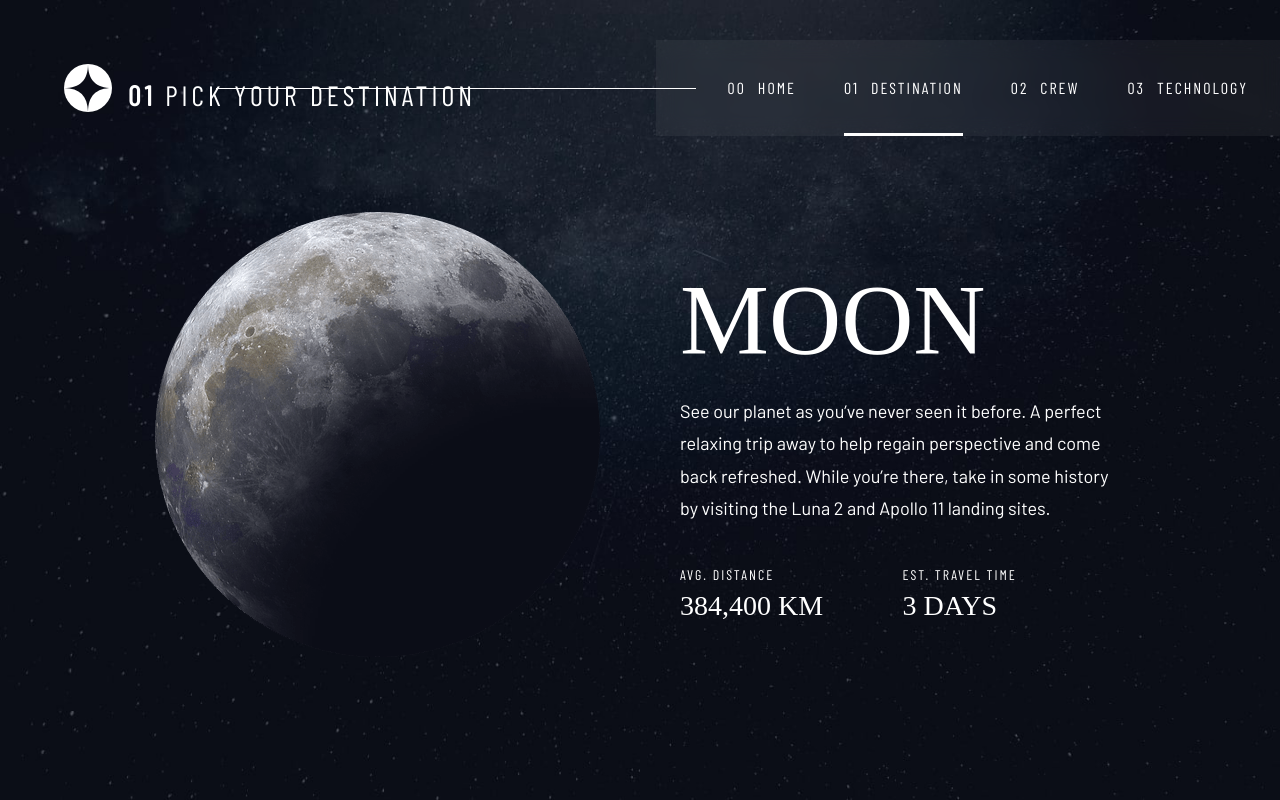
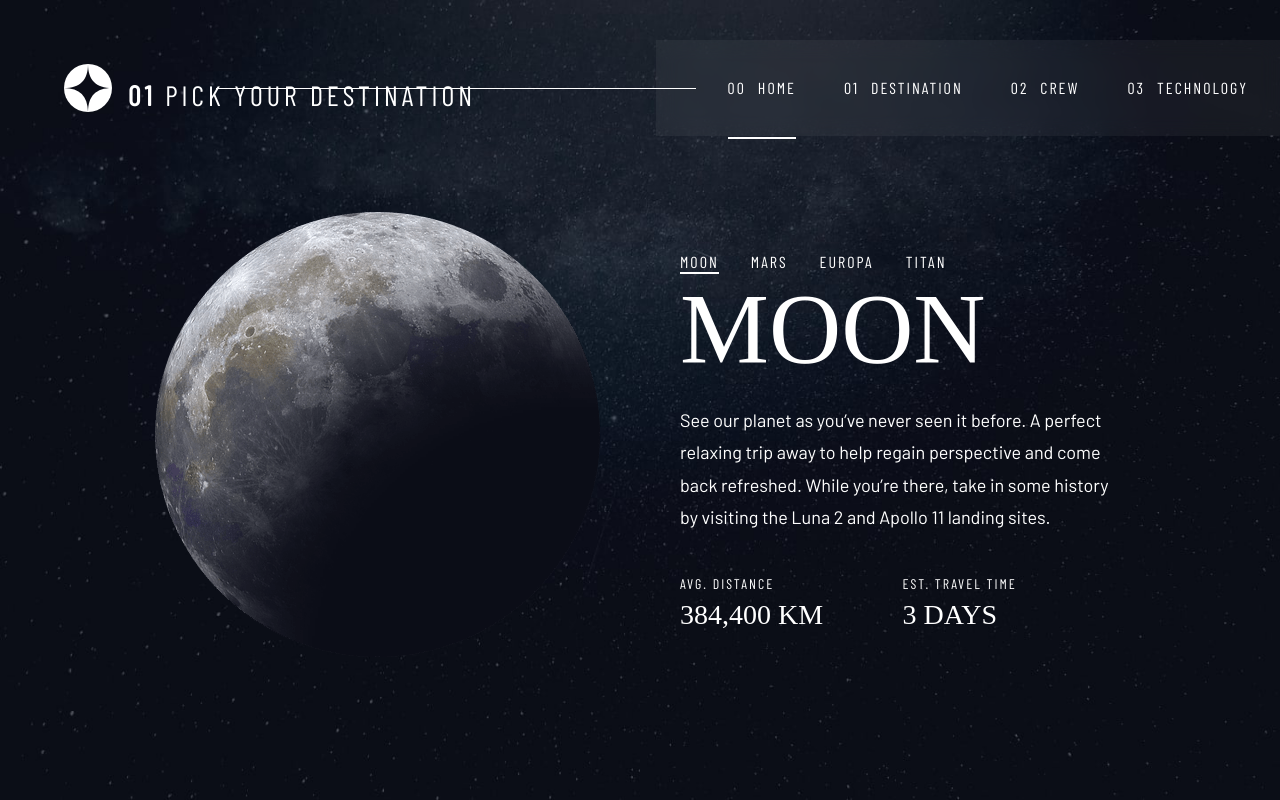
Before and after one commit to aleks540/space-tourism-website-react, a React (Create React App) app: page /destination in a window 1280 px wide. Built offline with nearby package versions, Linux system fonts and the light colour scheme; a web font is replaced by a local one.

Commit message:
PlanetBar implementation, navbar optimization

```diff
--- a/src/components/navbar/NavBar.scss
+++ b/src/components/navbar/NavBar.scss
@@ -1,5 +1,28 @@
-//Mobile View
+// Variablen
+$blur-bg: rgba(255, 255, 255, 0.05);
+$transition-speed: 0.3s ease-in-out;
+$nav-height: 96px;
 
+// Mixins
+@mixin flex-between {
+    display: flex;
+    justify-content: space-between;
+    align-items: center;
+}
+
+@mixin full-screen {
+    width: 100%;
+    height: 100vh;
+}
+
+@mixin base-link {
+    text-decoration: none;
+    color: #fff;
+    display: flex;
+    align-items: center;
+}
+
+// Mobile View
 .navDesk {
     display: none;
 }
@@ -8,18 +31,13 @@
     width: 100%;
 
     .navMobTop {
-        display: flex;
-        justify-content: space-between;
+        @include flex-between;
         padding: var(--space300);
-        align-items: center;
     }
 
-    .logo {
-
-        img {
+    .logo img {
         width: 40px;
         height: 40px;
-        }
     }
 
     .hamburgerIcon {
@@ -29,59 +47,46 @@
     }
 
     .nav {
-        background-color: rgba(255, 255, 255, 0.05);
+        background-color: $blur-bg;
         backdrop-filter: blur(10px);
         position: absolute;
         top: 0;
         right: 0;
-
-        height: 100vh;
-        transition: all 0.3s ease-in-out;
-        z-index: 999;
+        @include full-screen;
         padding-left: var(--space400);
         display: flex;
         flex-direction: column;
         gap: var(--space600);
-        min-height: 100vh;
         overflow: hidden;
-
-        img {
-            width: 20px;
-            height: 20px;
-        }
+        transition: all $transition-speed;
+        z-index: 999;
 
         .closeIcon {
             cursor: pointer;
             padding: var(--space300);
             align-self: flex-end;
-
         }
 
         .navLinks {
             width: 222px;
-            margin: 0;
-            padding: 0;
 
             ul {
                 list-style: none;
+                margin: 0;
                 padding: 0;
-                margin: 0;
                 width: 100%;
-            }
 
                 li a {
-                text-decoration: none;
-                color: #fff;
+                    @include base-link;
                     display: block;
-                /* Ganze Breite */
                     padding: 10px 0;
+                }
             }
         }
     }
 
     .show-nav {
         transform: translateX(0);
-
     }
 
     .hide-nav {
@@ -92,61 +97,22 @@
         position: absolute;
         top: 0;
         left: 0;
-        width: 100%;
-        height: 100vh;
-
-    }
-
-}
-
-/*  Tablet View */
-@media (min-width: 768px) {
-
-    //algemeine Regeln ab tablet view
-    /*  nav {
-        padding: 0 var(--space400);
-        align-content: center;
-         height: 96px;
-
-
-        ul {
-            display: flex;
-            list-style: none;
-            flex-direction: row;
-            gap: var(--space600);
-
-
-            li {
-
-                a {
-                    text-decoration: none;
-                    color: #fff;
-                    display: flex;
-                    gap: var(--space150);
-
+        @include full-screen;
     }
 }
 
-        }
-
-        .linkHover {
-            height: 96px;
-        }
-    } */
-
-
-
-    //tablet view eigenschaften
+// Tablet View
+@media (min-width: 768px) {
     .navMob {
         display: none;
     }
 
     .navLinks {
-        background-color: rgba(255, 255, 255, 0.05);
+        background-color: $blur-bg;
         backdrop-filter: blur(10px);
         padding: 0 var(--space400);
         align-content: center;
-        max-height: 96px;
+        max-height: $nav-height;
 
         ul {
             display: flex;
@@ -156,38 +122,47 @@
             margin: 0;
 
             li {
+                position: relative;
                 display: flex;
                 align-items: center;
+                cursor: pointer;
 
-
-
-                a {
-                    text-decoration: none;
-                    color: #fff;
-                    display: flex;
-                    gap: var(--space150);
-                    height: 96px;
-                    align-items: center;
-
-
+                .underline {
+                    content: "";
+                    position: absolute;
+                    bottom: -3px;
+                    left: 0;
+                    width: 100%;
+                    height: 2px;
+                    background-color: white;
+                    transform: scaleX(0);
+                    transform-origin: bottom right;
+                    transition: transform 0.3s ease-in-out;
+                }
+                &:hover .underline {
+                    transform: scaleX(1);
+                    transform-origin: bottom left;
                 }
 
+                &.active .underline {
+                    transform: scaleX(1);
+                    background-color: white;
+                }
+                a {
+                    @include base-link;
+                    gap: var(--space150);
+                    height: $nav-height;
+                }
             }
 
-            li:hover {
-                border-bottom: 3px solid red;
-
-            }
 
         }
     }
 
     .navDesk {
-        display: flex;
-        justify-content: space-between;
-        align-items: center;
-        max-height: 96px;
-        padding: 0;
+        @include flex-between;
+        max-height: $nav-height;
+        padding: 0 var(--space500);
     }
 
     .logo {
@@ -195,18 +170,10 @@
         width: 48px;
         height: 48px;
     }
-
-
-    nav {
-        padding: 0 var(--space500);
-
-
-    }
 }
 
-/* Desktop View */
+// Desktop View
 @media (min-width: 1024px) {
-
     .navDesk {
         margin-top: var(--space500);
         padding: 0;
@@ -228,32 +195,19 @@
 
     .navLink {
         padding: 0 var(--space800);
-
-        ul {
-            li {
-                a {}
-            }
-        }
-
-    }
-
-    .navLink:hover {
-        color: red;
     }
 
     .active {
         position: relative;
 
-    }
-
-    .active::after {
+        &::after {
             content: "";
             position: absolute;
             left: 0;
-        bottom: 0px;
+            bottom: 0;
             width: 100%;
             height: 3px;
-        background-color: var(--white);
 
         }
     }
+}
--- a/src/components/navbar/NavBarDesktop.jsx
+++ b/src/components/navbar/NavBarDesktop.jsx
@@ -13,11 +13,12 @@ const logo = (
 );
 
 const NavBarDesktop = () => {
+    const hideMenu = () => {};
     return (
         <nav className='navDesk'>
             {logo}
             <div class="horizontalLine"></div>
-            <NavLinks />
+            <NavLinks hideMenu={hideMenu}/>
         </nav>
     )
 }
--- a/src/components/navbar/NavLinks.jsx
+++ b/src/components/navbar/NavLinks.jsx
@@ -1,39 +1,39 @@
-import React from 'react'
+import React, { useState } from 'react'
 import { NavLink } from 'react-router-dom';
 import "./NavBar.scss";
 
-const activeLink = ({ isActive }) => (isActive ? "active" : "");
+
+const NavLinks = ({hideMenu}) => {
+    const [activeLink, setActiveLink] = useState("/");
+    const links = [
+        { id: "00", name: "HOME", path: "/" },
+        { id: "01", name: "DESTINATION", path: "/destination" },
+        { id: "02", name: "CREW", path: "/crew" },
+        { id: "03", name: "TECHNOLOGY", path: "/technology" },
+    ];
 
 
-
-const NavLinks = ({hideMenu}) => {
     return (
-        <div className="navLinks" >
-            <ul  >
-                <li onClick={hideMenu}  className={activeLink}>
-                    <NavLink to="/" >
-                    <span className="textBold text-preset-8">00</span> <span className="text-preset-8">HOME</span>
-
+        <div className="navLinks">
+        <ul>
+            {links.map(({ id, name, path }) => (
+                <li
+                    key={id}
+                    className={activeLink === path ? "active" : ""}
+                    onClick={() => {
+                        setActiveLink(path);
+                        hideMenu();
+                    }}
+                >
+                    <NavLink to={path}>
+                        <span className="textBold text-preset-8">{id}</span>
+                        <span className="text-preset-8">{name}</span>
                     </NavLink>
+                    <span className="underline"></span>
                 </li>
-                <li onClick={hideMenu} className={activeLink}>
-                    <NavLink to="/destination" >
-                    <span className="textBold text-preset-8">01</span> <span className="text-preset-8">DESTINATION</span>
-                    </NavLink>
-                </li>
-                <li onClick={hideMenu} className={activeLink}>
-                    <NavLink to="/crew" >
-                    <span className="textBold text-preset-8">02</span> <span className="text-preset-8">CREW</span>
-                    </NavLink>
-                </li>
-                <li onClick={hideMenu} className={activeLink}>
-                    <NavLink to="/technology" >
-                    <span className="textBold text-preset-8">03</span> <span className="text-preset-8">TECHNOLOGY</span>
-
-                    </NavLink>
-                </li>
-            </ul>
-        </div>
+            ))}
+        </ul>
+    </div>
     )
 }
 
--- /dev/null
+++ b/src/components/planetNavBar/PlanetNavBar.jsx
@@ -0,0 +1,29 @@
+import React, { useState } from 'react'
+import { NavLink } from 'react-router-dom';
+import "./PlanetNavBar.scss"
+
+const PlanetNavBar = () => {
+    const [activePlanet, setActivePlanet] = useState("MOON");
+    const planets = ["MOON", "MARS", "EUROPA", "TITAN"];
+
+    return (
+
+        <nav className="planetNavBar">
+            <ul>
+                {planets.map((planet) => (
+                    <li
+                        key={planet}
+                        className={activePlanet === planet ? "activePlanetNav" : ""}
+                        onClick={() => setActivePlanet(planet)}
+                    >
+                        <span className="text-preset-8">{planet}</span>
+                        <span className="underline"></span>
+                    </li>
+                ))}
+            </ul>
+        </nav>
+
+    )
+}
+
+export default PlanetNavBar
--- /dev/null
+++ b/src/components/planetNavBar/PlanetNavBar.scss
@@ -0,0 +1,41 @@
+.planetNavBar {
+    padding: 0;
+
+    ul {
+        list-style: none;
+        display: flex;
+        gap: var(--space400);
+        align-items: start;
+        margin: 0;
+        padding: 0;
+
+        li {
+            position: relative;
+            cursor: pointer;
+
+            .underline {
+                content: "";
+                position: absolute;
+                bottom: -2px;
+                left: 0;
+                width: 100%;
+                height: 2px;
+                background-color: white;
+                transform: scaleX(0);
+                transform-origin: bottom right;
+                transition: transform 0.3s ease-in-out;
+            }
+
+            &:hover .underline {
+                transform: scaleX(1);
+                transform-origin: bottom left;
+            }
+
+            &.activePlanetNav .underline {
+                transform: scaleX(1);
+                background-color: white;
+            }
+        }
+
+    }
+}
--- a/src/pages/destination/Destination.jsx
+++ b/src/pages/destination/Destination.jsx
@@ -3,6 +3,7 @@ import "./Destination.scss";
 
 //images
 import Moon from "../../assets/destination/image-moon.png"
+import PlanetNavBar from '../../components/planetNavBar/PlanetNavBar';
 
 const Destination = () => {
     return (
@@ -18,9 +19,7 @@ const Destination = () => {
 
                     </div>
                     <div className="explanation-destination">
-                        <nav className="planetNavigation">
-
-                        </nav>
+                       <PlanetNavBar/>
                         <div className='destination_text'>
                             <div className="planet text-preset-2">MOON
                             </div>
```
Lines whose indentation alone changed are shown as unchanged.
